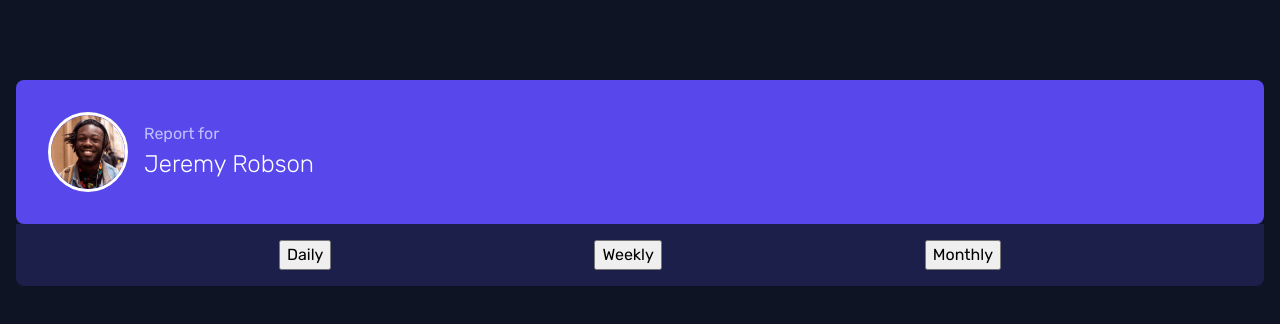
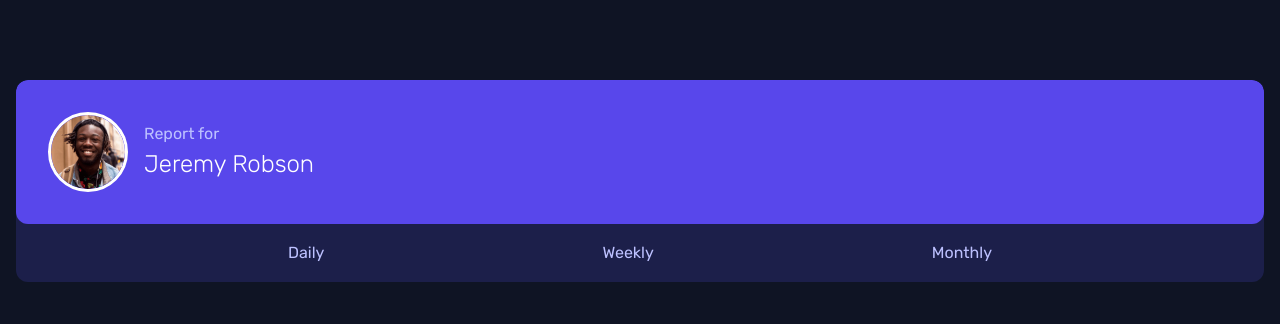
Before and after one commit to ralphvirtucio/time-tracking-dashboard, a JavaScript app: page / in a window 1280 px wide. Shown: the top 324 px of the page. Built offline with nearby package versions, Linux system fonts and the light colour scheme; the HTML template or start-up script is replaced by a standard one.

Commit message:
Solve issues with card styles

```diff
--- a/src/App.module.css
+++ b/src/App.module.css
@@ -1,6 +1,13 @@
 .main {
   padding-inline: 1rem;
   padding-block: 5rem;
+}
+
+.user__section {
+  border-radius: 12px;
+  overflow: hidden;
+  background-color: var(--neutral-color-2);
+
 }
 
 .user__profile {
@@ -10,7 +17,7 @@
   background-color: var(--primary-color-1);
   padding-inline: 2rem;
   padding-block: 2rem;
-  border-radius: 8px;
+  border-radius: 12px;
 }
 
 .user__photo {
@@ -31,9 +38,8 @@
 }
 
 .nav {
-  background-color: var(--neutral-color-2);
-  border-bottom-left-radius: 8px;
-  border-bottom-right-radius: 8px;
+  /* border-top-left-radius: 8px;
+  border-top-right-radius: 8px; */
 }
 
 .nav__list {
@@ -41,3 +47,15 @@
   justify-content: space-evenly;
   padding-block: 1rem;
 }
+
+.nav__list li button {
+  background-color: var(--neutral-color-2);
+  color: var(--neutral-color-4);
+  border: none;
+  cursor: pointer;
+  transition: color .2s;
+}
+
+.nav__list li button:hover {
+  color: #fff;
+}
```
